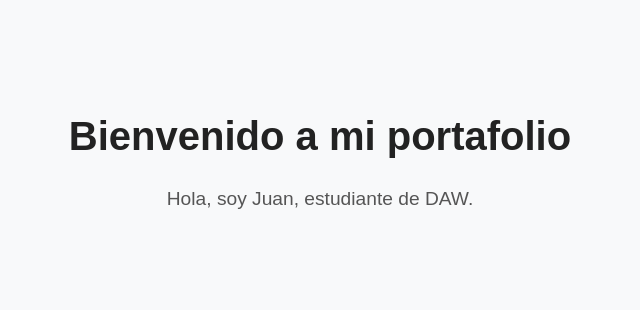
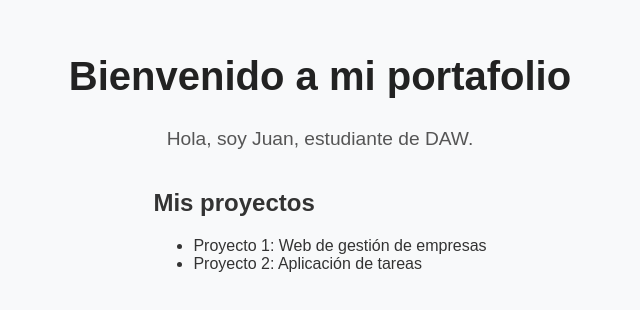
Before and after one commit to jcalverafuentes/git-personal-juan-calvera, a plain HTML site: page src/index.html in a window 1280 px wide. Shown: the part 242-552 px from the top of the page, without its empty margins (320-960 px from the left). Drawn offline with Linux system fonts and the light colour scheme.

Commit message:
feat(proyectos): añadida sección de proyectos personales

```diff
--- a/src/index.html
+++ b/src/index.html
@@ -9,5 +9,12 @@
 <body>
   <h1>Bienvenido a mi portafolio</h1>
   <p>Hola, soy Juan, estudiante de DAW.</p>
+  <section>
+  <h2>Mis proyectos</h2>
+  <ul>
+    <li>Proyecto 1: Web de gestión de empresas</li>
+    <li>Proyecto 2: Aplicación de tareas</li>
+  </ul>
+</section>
 </body>
 </html>
```
